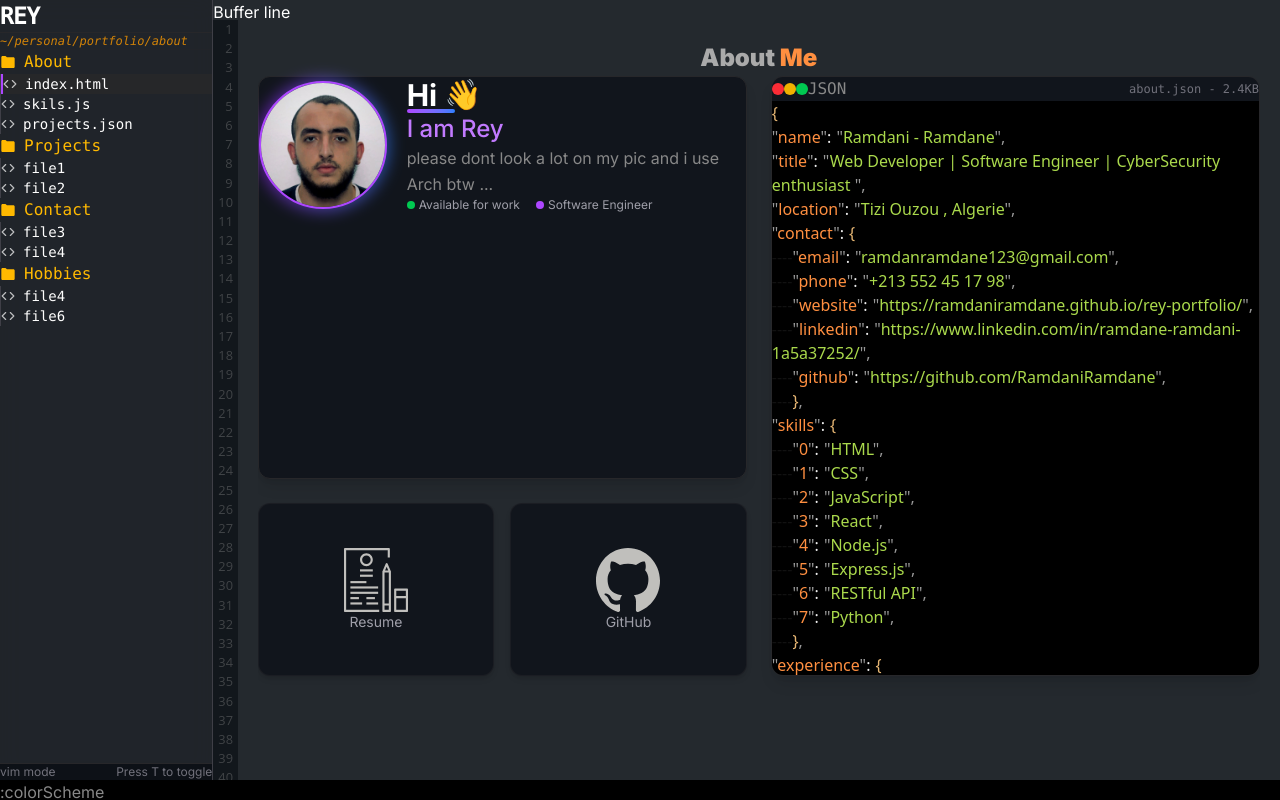
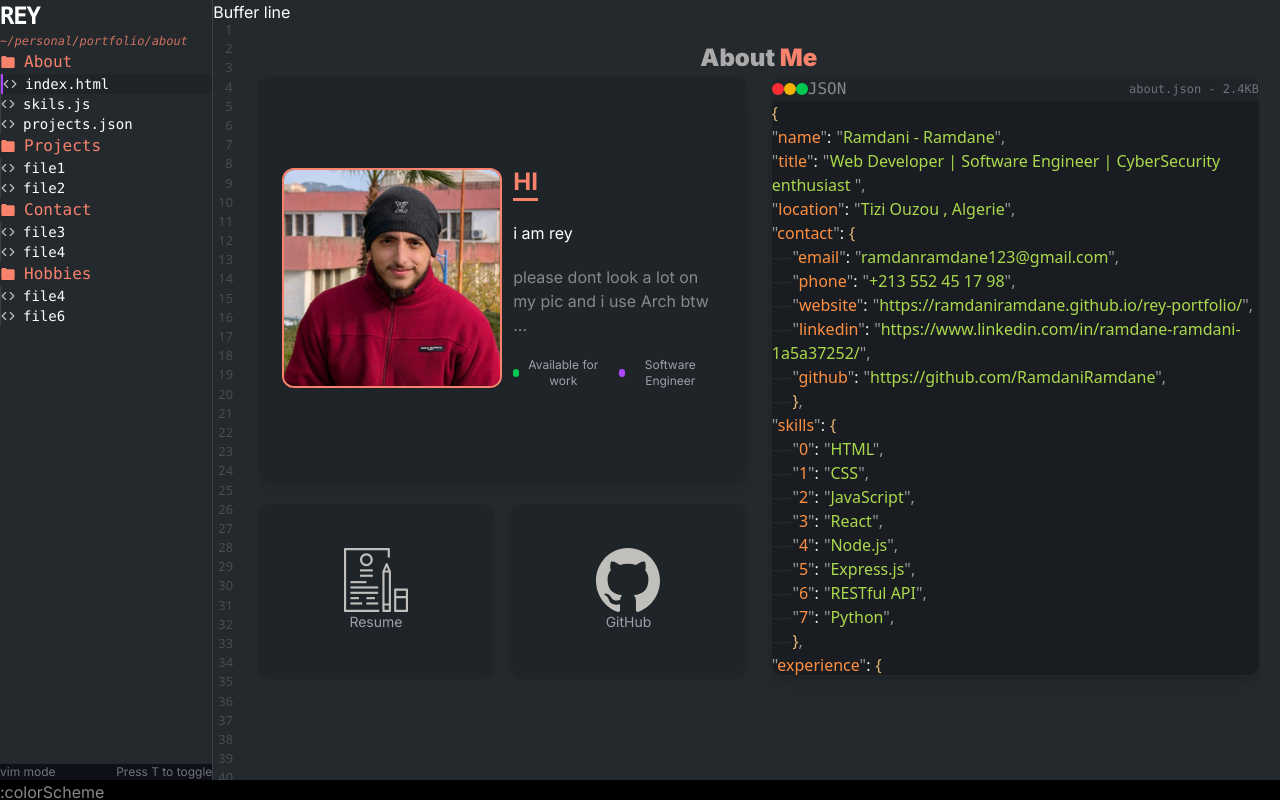
Before and after one commit to RamdaniRamdane/rey-portfolio, a Next.js app: page /about in a window 1280 px wide. Built offline with nearby package versions, Linux system fonts and the light colour scheme.

Commit message:
ajusting profile section

```diff
--- a/src/app/about/page.tsx
+++ b/src/app/about/page.tsx
@@ -38,12 +38,101 @@ export default function About() {
         {/* Left Column - Profile Section */}
         <div className="flex flex-col w-full lg:w-1/2 gap-6">
           {/* Profile Card with improved design */}
-          <div className="bg-[#11151C] rounded-xl  p-6 shadow-lg border border-zinc-800 h-auto lg:h-[70%]">
-            <div className="flex flex-col sm:flex-row items-center px-10 gap-5">
-              {/* Profile picture with animated glow effect on hover */}
+
+
+
+          <div className="bg-article-bg flex flex-col sm:flex-row items-center justify-center rounded-xl  shadow-lg h-full lg:h-[70%]">
+            <div className=" h-[45%] w-[70%]  sm:h-[90%] sm:w-[45%] sm:flex sm:items-center">
+                   <Image
+                    src={reyImg}
+                    alt="Rey's profile picture"
+                    className="rounded-xl border-2 border-accent-color "
+                    priority
+                  />
+
+            </div>
+            <div className=" h-[45%] w-[70%] flex items-center justify-center  sm:h-[90%] sm:w-[45%] ">
+              <div className="w-[90%] h-[90%] flex items-start flex-col gap-5 sm:justify-center">
+                <h1 className="text-accent-color font-bold text-2xl border-b-3">HI</h1>
+                <h2>i am rey</h2>
+                <p className="text-start">
+                    please dont look a lot on my pic and i use Arch btw ...
+                </p>
+                <div className=" sm:block mt-4">
+                  <div className="flex gap-4 text-xs text-zinc-400">
+                    <div className="flex items-center gap-1">
+                      <span className="w-2 h-2 rounded-full bg-green-500"></span>
+                      <span>Available for work</span>
+                    </div>
+                    <div className="flex items-center gap-1">
+                      <span className="w-2 h-2 rounded-full bg-purple-500"></span>
+                      <span>Software Engineer</span>
+                    </div>
+                  </div>
+                </div>
+              </div>
+            </div>
+
+          </div>
+
+
+
+          {/* Social Links - Now with hover effects and better mobile layout */}
+          <div className="grid grid-cols-2 gap-4 h-auto lg:h-[30%]">
+            <a href="#" className="block group h-full">
+              <div className="bg-article-bg rounded-xl flex flex-col justify-center items-center p-4 h-full border border-zinc-800/50 shadow-md hover:shadow-lg hover:border-accent-color transition-all duration-300">
+                <Image
+                  src={cv}
+                  alt="Resume/CV"
+                  className="w-12 sm:w-16 mb-2 group-hover:scale-110 transition-transform duration-300"
+                />
+                <span className="text-sm text-zinc-400 group-hover:text-white transition-colors">Resume</span>
+              </div>
+            </a>
+
+            <a href="#" className="block group h-full">
+              <div className="bg-article-bg rounded-xl flex flex-col justify-center items-center p-4 h-full border border-zinc-800/50 shadow-md hover:shadow-lg hover:border-accent-color transition-all duration-300">
+                <Image
+                  src={github}
+                  alt="GitHub Profile"
+                  className="w-12 sm:w-16 mb-2 group-hover:scale-110 transition-transform duration-300"
+                />
+                <span className="text-sm text-zinc-400 group-hover:text-white transition-colors">GitHub</span>
+              </div>
+            </a>
+          </div>
+        </div>
+
+        {/* Right Column - JSON Viewer with responsive design */}
+        <div className="flex flex-col w-full lg:w-1/2 rounded-xl overflow-hidden shadow-lg border border-zinc-800 h-auto lg:h-[600px] mt-6 lg:mt-0">
+          <div className="bg-article-bg p-3 flex items-center justify-between">
+            <div className="flex items-center">
+              <div className="flex space-x-2 mr-4">
+                <div className="w-3 h-3 rounded-full bg-red-500"></div>
+                <div className="w-3 h-3 rounded-full bg-yellow-500"></div>
+                <div className="w-3 h-3 rounded-full bg-green-500"></div>
+              </div>
+              <p className="font-mono text-white">JSON</p>
+            </div>
+            {/* File info - visible on tablets and larger */}
+            <div className="hidden sm:block text-xs text-zinc-500 font-mono">
+              about.json - 2.4KB
+            </div>
+          </div>
+
+          <div className="bg-black/30 flex-1 overflow-auto h-[400px] lg:h-auto">
+            <div className="p-4">
+              <Json />
+            </div>
+          </div>
+        </div>
+      </div>
+
+
+      {/*
+            <div className="flex flex-col sm:flex-row h-full items-center px-10 gap-5">
               <div className="relative group ">
-                <div className="absolute -inset-0.5 bg-gradient-to-r from-purple-600 to-blue-500 rounded-full opacity-60 blur-sm group-hover:opacity-100 transition duration-500"></div>
-                <div className="relative size-28 sm:size-32 overflow-hidden rounded-full border-2 border-purple-500 flex-shrink-0">
+                <div className="relative size-28 sm:size-32 overflow-hidden rounded-full border-2 border-accent-color flex-shrink-0">
                   <Image
                     src={reyImg}
                     alt="Rey's profile picture"
@@ -53,20 +142,20 @@ export default function About() {
                 </div>
               </div>
 
-              {/* Profile text with better typography and spacing */}
-              <div className="text-center sm:text-left mt-4 sm:mt-0">
+              <div className="text-center  h-full sm:text-left mt-10 sm:mt-0 border-3 border-blue-500 p-10 ">
                 <div className="relative overflow-hidden pb-2">
                   <h1 className="text-3xl font-bold text-white relative z-10">
-                    Hi <span className="inline-block animate-bounce">👋</span>
+                    Hi <span className="inline-block">👋</span>
                   </h1>
-                  <div className="absolute bottom-0 left-0 w-12 h-1 bg-gradient-to-r from-purple-500 to-blue-500 rounded"></div>
+                  <div className="absolute bottom-0 left-0 w-12 h-1 bg-gradient-to-r from-accent-color to-accent-color/70 rounded"></div>
                 </div>
-                <h3 className="text-xl md:text-2xl font-medium text-purple-400 mb-2">I am Rey</h3>
+                <h3 className="text-xl md:text-2xl font-medium text-accent-color mb-10">I am Rey</h3>
                 <p className="text-gray-300 text-sm md:text-base leading-relaxed max-w-md">
                   please dont look a lot on my pic and i use Arch btw ...
+                  keep the unix mindset , and dont let your system bloated
+                  do one thing and do it well
                 </p>
 
-                {/* Additional info section for desktop/tablet, hidden on mobile */}
                 <div className="hidden sm:block mt-4">
                   <div className="flex gap-4 text-xs text-zinc-400">
                     <div className="flex items-center gap-1">
@@ -81,58 +170,15 @@ export default function About() {
                 </div>
               </div>
             </div>
-          </div>
 
-          {/* Social Links - Now with hover effects and better mobile layout */}
-          <div className="grid grid-cols-2 gap-4 h-auto lg:h-[30%]">
-            <a href="#" className="block group h-full">
-              <div className="bg-[#11151C] rounded-xl flex flex-col justify-center items-center p-4 h-full border border-zinc-800/50 shadow-md hover:shadow-lg hover:border-purple-500/30 transition-all duration-300">
-                <Image
-                  src={cv}
-                  alt="Resume/CV"
-                  className="w-12 sm:w-16 mb-2 group-hover:scale-110 transition-transform duration-300"
-                />
-                <span className="text-sm text-zinc-400 group-hover:text-white transition-colors">Resume</span>
-              </div>
-            </a>
 
-            <a href="#" className="block group h-full">
-              <div className="bg-[#11151C] rounded-xl flex flex-col justify-center items-center p-4 h-full border border-zinc-800/50 shadow-md hover:shadow-lg hover:border-purple-500/30 transition-all duration-300">
-                <Image
-                  src={github}
-                  alt="GitHub Profile"
-                  className="w-12 sm:w-16 mb-2 group-hover:scale-110 transition-transform duration-300"
-                />
-                <span className="text-sm text-zinc-400 group-hover:text-white transition-colors">GitHub</span>
-              </div>
-            </a>
-          </div>
-        </div>
 
-        {/* Right Column - JSON Viewer with responsive design */}
-        <div className="flex flex-col w-full lg:w-1/2 rounded-xl overflow-hidden shadow-lg border border-zinc-800 h-auto lg:h-[600px] mt-6 lg:mt-0">
-          <div className="bg-[#11151C] p-3 flex items-center justify-between">
-            <div className="flex items-center">
-              <div className="flex space-x-2 mr-4">
-                <div className="w-3 h-3 rounded-full bg-red-500"></div>
-                <div className="w-3 h-3 rounded-full bg-yellow-500"></div>
-                <div className="w-3 h-3 rounded-full bg-green-500"></div>
-              </div>
-              <p className="font-mono text-white">JSON</p>
-            </div>
-            {/* File info - visible on tablets and larger */}
-            <div className="hidden sm:block text-xs text-zinc-500 font-mono">
-              about.json - 2.4KB
-            </div>
-          </div>
+      */}
 
-          <div className="bg-black flex-1 overflow-auto h-[400px] lg:h-auto">
-            <div className="p-4">
-              <Json />
-            </div>
-          </div>
-        </div>
-      </div>
+
+
+
+
     </div>
   );
 }
--- a/src/app/components/linecounter/linecouter.module.css
+++ b/src/app/components/linecounter/linecouter.module.css
@@ -1,7 +1,7 @@
 .lineCounter {
   width: inherit;
   height: calc(100vh - 20px);
-  background: #080c1299;
+  background: var(--main-bg);
   backdrop-filter: blur(8px);
   display: flex;
   flex-direction: column;
--- a/src/app/components/navbar/navbar.tsx
+++ b/src/app/components/navbar/navbar.tsx
@@ -92,7 +92,7 @@ function NavBar() {
       {indicatorLeftSide > 0 && (
         <div
           className={`
-            h-full w-64 flex flex-col bg-sidebar-bg/90 backdrop-blur-md
+            h-full w-64 flex flex-col bg-sidebar-bg backdrop-blur-md
             border-r border-zinc-700
             ${isDesktop ? 'relative' : 'fixed left-0 top-0 z-20 w-72 shadow-2xl'}
           `}
@@ -119,7 +119,7 @@ function NavBar() {
           {/* File Explorer */}
           <div className="flex-1 overflow-y-auto py-2 font-mono">
             {/* Path display */}
-            <div className="px-4 py-2 text-amber-500 text-xs italic opacity-80 border-b border-zinc-800/50">
+            <div className="px-4 py-2 text-accent-color text-xs italic opacity-80 border-b border-zinc-800/50">
               ~/personal/portfolio{pathname}
             </div>
 
@@ -130,9 +130,9 @@ function NavBar() {
                     {/* Folder */}
                     <button
                       onClick={() => handleClick(folder.name)}
-                      className="w-full text-left px-3 py-1.5 flex items-center gap-2 text-amber-400 hover:bg-zinc-800/50 rounded group transition-colors"
+                      className="w-full text-left px-3 py-1.5 flex items-center gap-2 text-accent-color hover:bg-sidebar-hover-bg/50 rounded group transition-colors"
                     >
-                      <BiSolidFolder className="h-4 w-4 group-hover:text-amber-300" />
+                      <BiSolidFolder className="h-4 w-4 group-hover:text-accent-color" />
                       <span className="text-base">{folder.name}</span>
                     </button>
 
@@ -146,9 +146,9 @@ function NavBar() {
                               onClick={handleLeftSideDisplay}
                               className={`
                                 block pl-4 pr-2 py-1.5 text-sm group flex items-center gap-2
-                                hover:bg-zinc-800/70 transition-colors
+                                hover:bg-sidebar-hover-bg/50 transition-colors
                                 ${pathname === file.path
-                                  ? 'bg-zinc-800/90 text-zinc-200 border-l-2 border-purple-500'
+                                  ? 'bg-sidebar-hover-bg text-zinc-200 border-l-2 border-purple-500'
                                   : 'text-zinc-500 hover:text-zinc-300'}
                               `}
                             >
--- a/src/app/components/title/title.module.css
+++ b/src/app/components/title/title.module.css
@@ -6,5 +6,5 @@
 }
 
 .textColored {
-  color: #ff8f40;
+  color: var(--accent-color);
 }
--- a/src/app/skils/page.module.css
+++ b/src/app/skils/page.module.css
@@ -29,7 +29,7 @@
 }
 
 .gridItem:hover {
-  box-shadow: 0 0 5px #ff8f40;
+  box-shadow: 0 0 5px var(--accent-color);
   transition: 0.3s;
 }
 .gridItem:hover .icon {
```
Also changed, not shown: public/personalPic.jpg.
